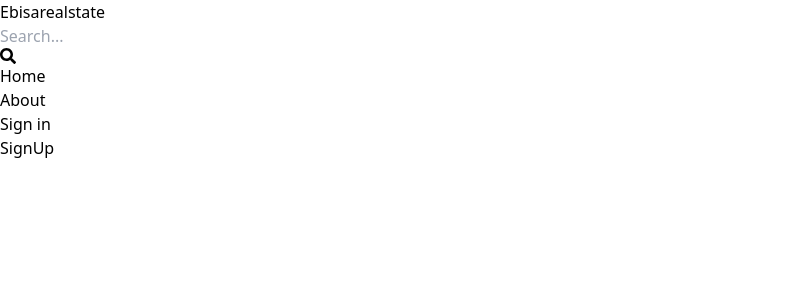
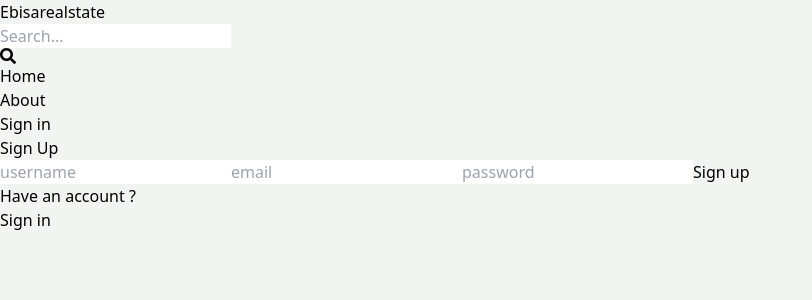
Before and after one commit to EbisaTeb/realstate, a React (Vite) app in the folder client/: page /sign-up in a window 1280 px wide. Shown: the top 300 px of the page, without its empty margins (0-812 px from the left). Built offline with nearby package versions, Linux system fonts and the light colour scheme.

Commit message:
complete sign up page ui

```diff
--- a/client/src/index.css
+++ b/client/src/index.css
@@ -1,3 +1,6 @@
 @tailwind base;
 @tailwind components;
 @tailwind utilities;
+body{
+    background-color: rgb(241, 245, 241);
+}
--- a/client/src/pages/SignUp.jsx
+++ b/client/src/pages/SignUp.jsx
@@ -1,7 +1,21 @@
 import React from 'react'
-
+import { Link } from 'react-router-dom'
 export default function SignUp() {
   return (
-    <div>SignUp</div>
+    <div className='p-3 max-w-lg mx-auto'>
+      <h1 className='text-3xl text-center font-semibold my-7'>Sign Up</h1>
+      <form className='flex flex-col gap-4'>
+        <input type='text' placeholder='username' id='username' className='border p-3 rounded-lg'/>
+        <input type='text' placeholder='email' id='email' className='border p-3 rounded-lg'/>
+        <input type='text' placeholder='password' id='password' className='border p-3 rounded-lg'/>
+        <button className='bg-slate-700 text-white p-3 rounded-lg uppercase hover:opacity-95 disabled:opacity-80'>Sign up</button>
+      </form>
+      <div className='flex gap-2 mt-5'>
+        <p>Have an account ?</p>
+        <Link to={"/sign-in"}>
+          <span className='text-blue-700'>Sign in</span>
+        </Link>
+      </div>
+    </div>
   )
 }
```
